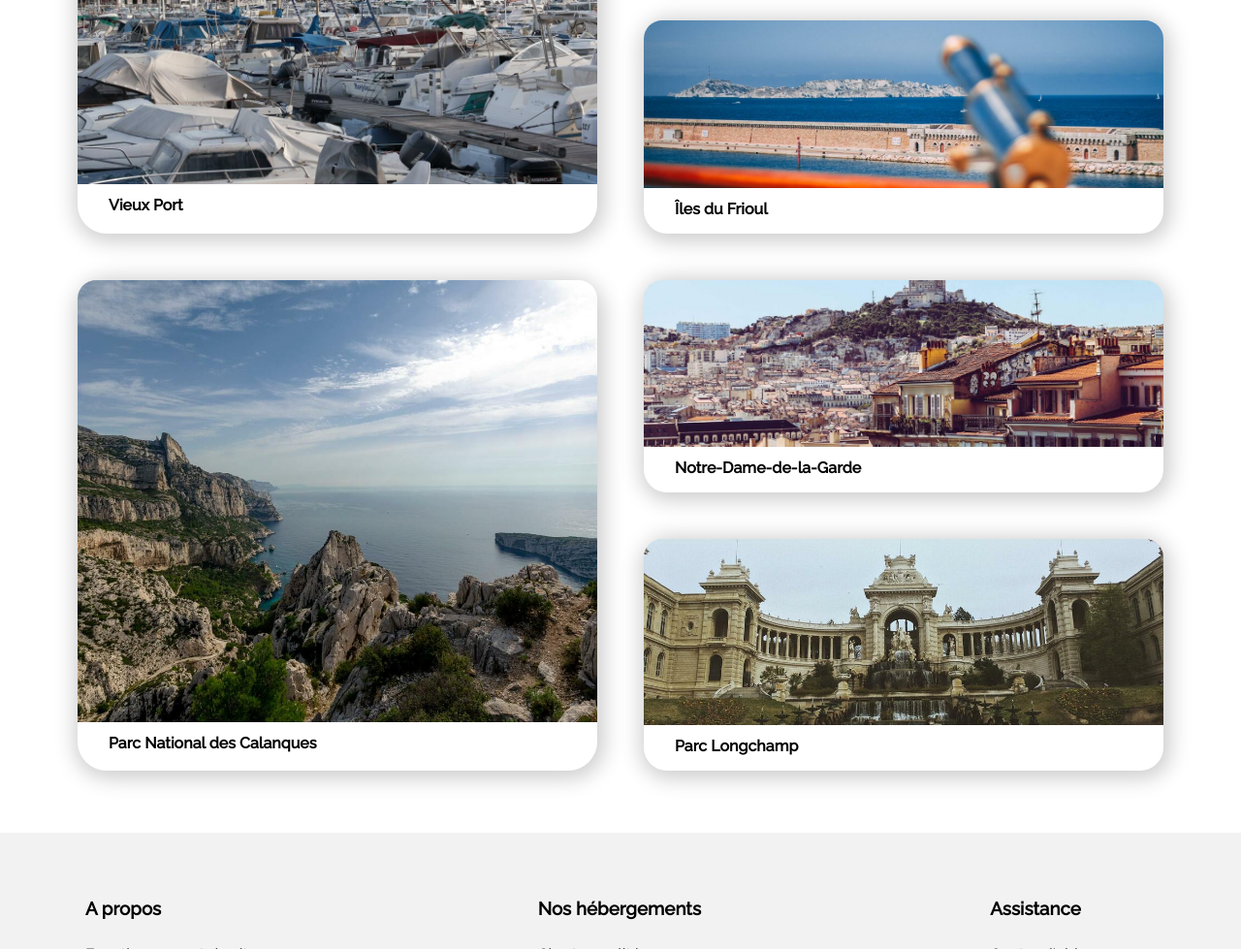
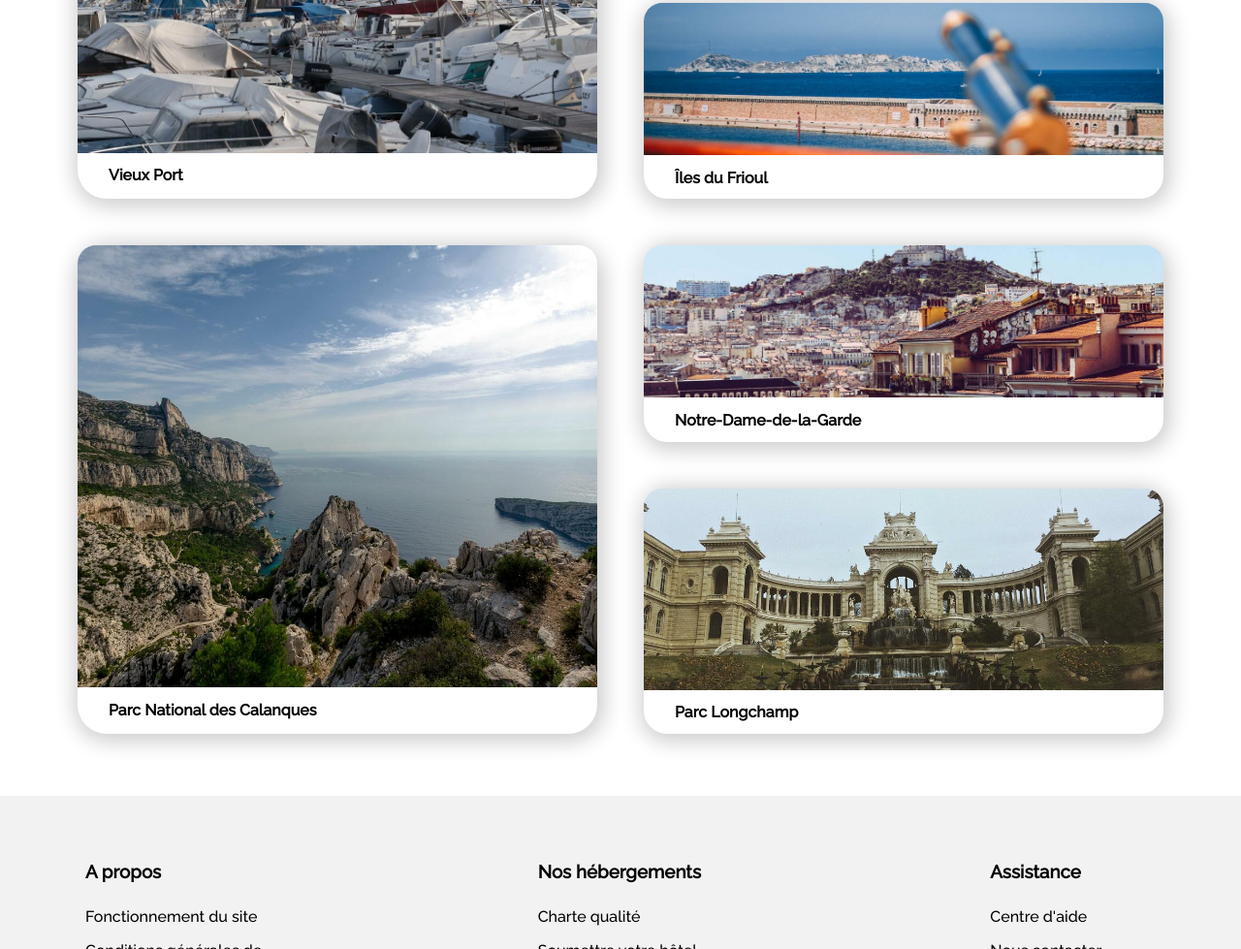
Before and after one commit to NicolasMB3/NicolasBAAR_2_18072021, a plain HTML site: page index.html in a window 1280 px wide. Shown: the part 2530-3509 px from the top of the page at 97% size. Drawn offline with Linux system fonts and the light colour scheme.

Commit message:
Mise à jour du CSS :+1:
C'est toujours mieux comme ça

```diff
--- a/css/style.css
+++ b/css/style.css
@@ -164,6 +164,8 @@ i.fas {
    font-weight: bold;
    font-size: 18px;
    color: black;
+   white-space: nowrap;
+   overflow: hidden;
 }
 
 .textFont {
@@ -452,7 +454,7 @@ i.fas {
 .imageBanner3 {
    object-fit: cover;
    object-position: center;
-   height: 12em;
+   height: 13em;
    width: 100%;
    max-width: 100%;
    max-height: 100%;
@@ -463,7 +465,7 @@ i.fas {
 .imageBanner4 {
    object-fit: cover;
    object-position: center;
-   height: 10.8em;
+   height: 9.8em;
    width: 100%;
    max-width: 100%;
    max-height: 100%;
@@ -472,8 +474,11 @@ i.fas {
 }
 
 .classResult1 p {
-   margin-top: 0.5em;
+   margin-top: 0.6em;
+   margin-bottom: 0.8em;
    padding-right: 2em;
+   white-space: nowrap;
+   overflow: hidden;
 }
 
 .subTitleActivities {
@@ -493,7 +498,6 @@ h3 {
 }
 
 /* Fin activités Marseille */
-
 
 #divFooter { /* Début footer */
    grid-column-start: 1;
@@ -515,8 +519,7 @@ h3 {
    grid-template-columns: repeat(3 ,1fr);
    grid-template-rows: repeat(1 ,1fr);
    gap: 15rem;
-   margin: 3em 2em 2rem 5rem;
-   margin-left: 15rem;
+   margin: 3em 2em 2rem 8rem;
 }
 
 /* Fin footer */
@@ -662,7 +665,6 @@ h3 {
    }
 
    .host {
-      display: flex;
       background-color: #ffffff;
       border-radius: 0;
    }
```
